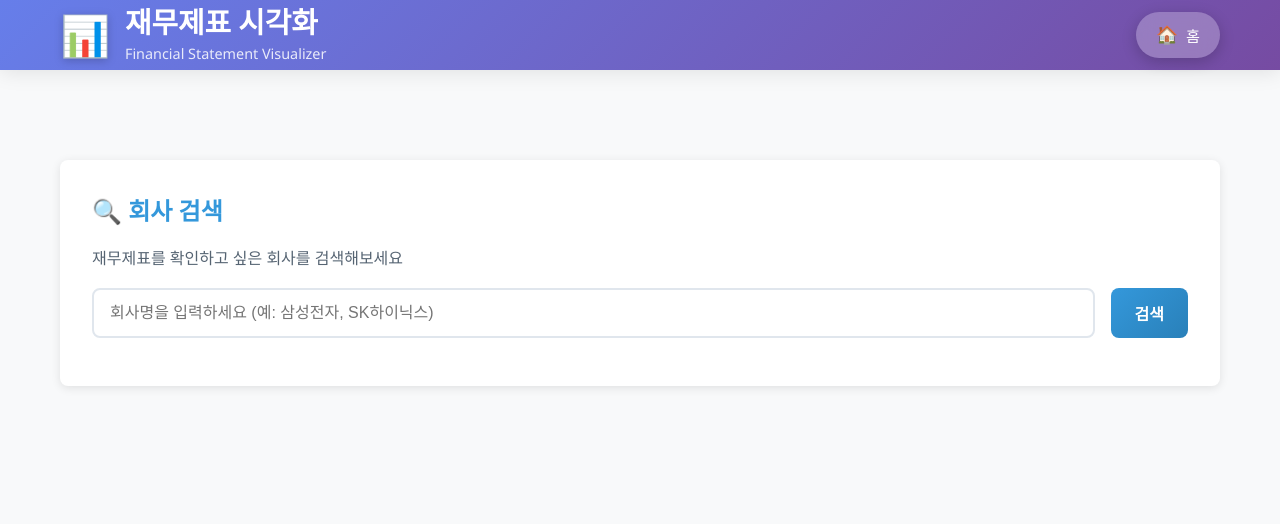
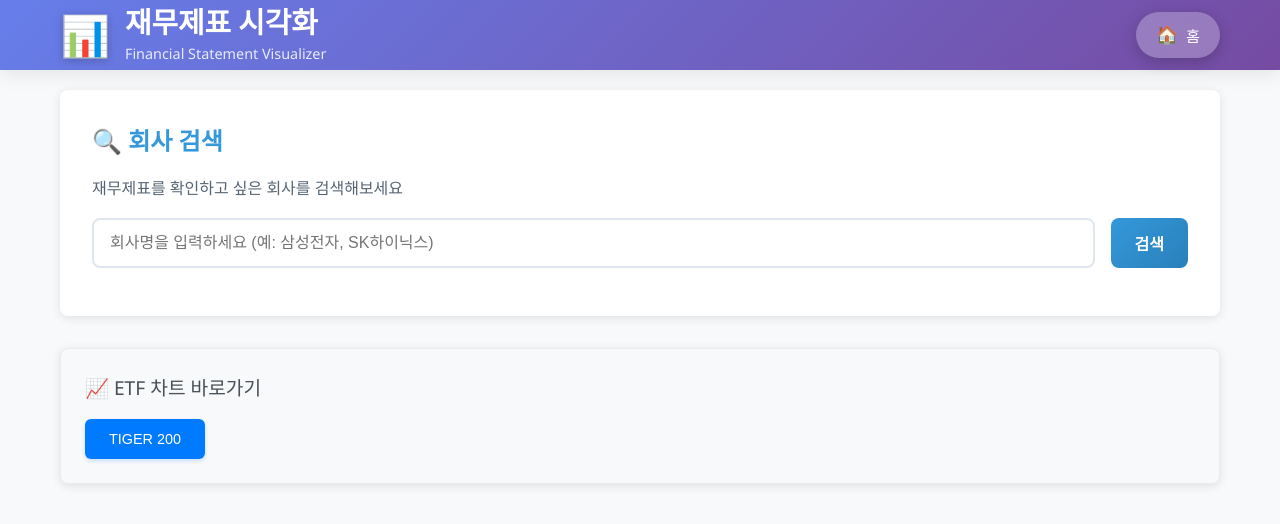
Before and after one commit to ksj12172/vibe_fs, a Next.js app: page / in a window 1280 px wide. Shown: the top 524 px of the page. Built offline with nearby package versions, Linux system fonts and the light colour scheme.

Commit message:
feat: Add ETF quick access section with navigation buttons to chart pages

```diff
--- a/app/globals.css
+++ b/app/globals.css
@@ -23,10 +23,6 @@ body {
   line-height: 1.6;
   color: var(--text-color);
   background-color: var(--background-color);
-}
-
-.main-content {
-  padding-top: 70px; /* 헤더 높이만큼 패딩 추가 */
 }
 
 .container {
--- a/app/page.js
+++ b/app/page.js
@@ -1,11 +1,15 @@
 "use client";
 
 import { useState } from "react";
+import { useRouter } from "next/navigation";
 import CompanySearch from "../components/CompanySearch";
 import ErrorSection from "../components/ErrorSection";
 
+const ETF_TICKER_LIST = [{ name: "TIGER 200", stockCode: "130680" }];
+
 export default function HomePage() {
   const [errorMessage, setErrorMessage] = useState("");
+  const router = useRouter();
 
   const handleError = (message) => {
     setErrorMessage(message);
@@ -13,6 +17,11 @@ export default function HomePage() {
 
   const resetError = () => {
     setErrorMessage("");
+  };
+
+  const handleETFClick = (etfCode) => {
+    // ETF 차트 페이지로 이동
+    router.push(`/chart/${etfCode}`);
   };
 
   return (
@@ -25,6 +34,60 @@ export default function HomePage() {
         {errorMessage && (
           <ErrorSection message={errorMessage} onReset={resetError} />
         )}
+
+        {/* ETF 차트 바로가기 */}
+        <section
+          className="etf-quick-access"
+          style={{
+            marginTop: "2rem",
+            padding: "1.5rem",
+            backgroundColor: "#f8f9fa",
+            borderRadius: "8px",
+            border: "1px solid #e9ecef",
+          }}
+        >
+          <h3
+            style={{
+              marginBottom: "1rem",
+              color: "#495057",
+              fontSize: "1.2rem",
+              fontWeight: "500",
+            }}
+          >
+            📈 ETF 차트 바로가기
+          </h3>
+          <div style={{ display: "flex", gap: "1rem", flexWrap: "wrap" }}>
+            {ETF_TICKER_LIST.map((item) => (
+              <button
+                onClick={() => handleETFClick(item.stockCode)}
+                style={{
+                  padding: "0.75rem 1.5rem",
+                  backgroundColor: "#007bff",
+                  color: "white",
+                  border: "none",
+                  borderRadius: "6px",
+                  cursor: "pointer",
+                  fontSize: "0.9rem",
+                  fontWeight: "500",
+                  transition: "all 0.2s ease",
+                  boxShadow: "0 2px 4px rgba(0,123,255,0.2)",
+                }}
+                onMouseOver={(e) => {
+                  e.target.style.backgroundColor = "#0056b3";
+                  e.target.style.transform = "translateY(-1px)";
+                  e.target.style.boxShadow = "0 4px 8px rgba(0,123,255,0.3)";
+                }}
+                onMouseOut={(e) => {
+                  e.target.style.backgroundColor = "#007bff";
+                  e.target.style.transform = "translateY(0)";
+                  e.target.style.boxShadow = "0 2px 4px rgba(0,123,255,0.2)";
+                }}
+              >
+                {item.name}
+              </button>
+            ))}
+          </div>
+        </section>
       </main>
     </div>
   );
```
